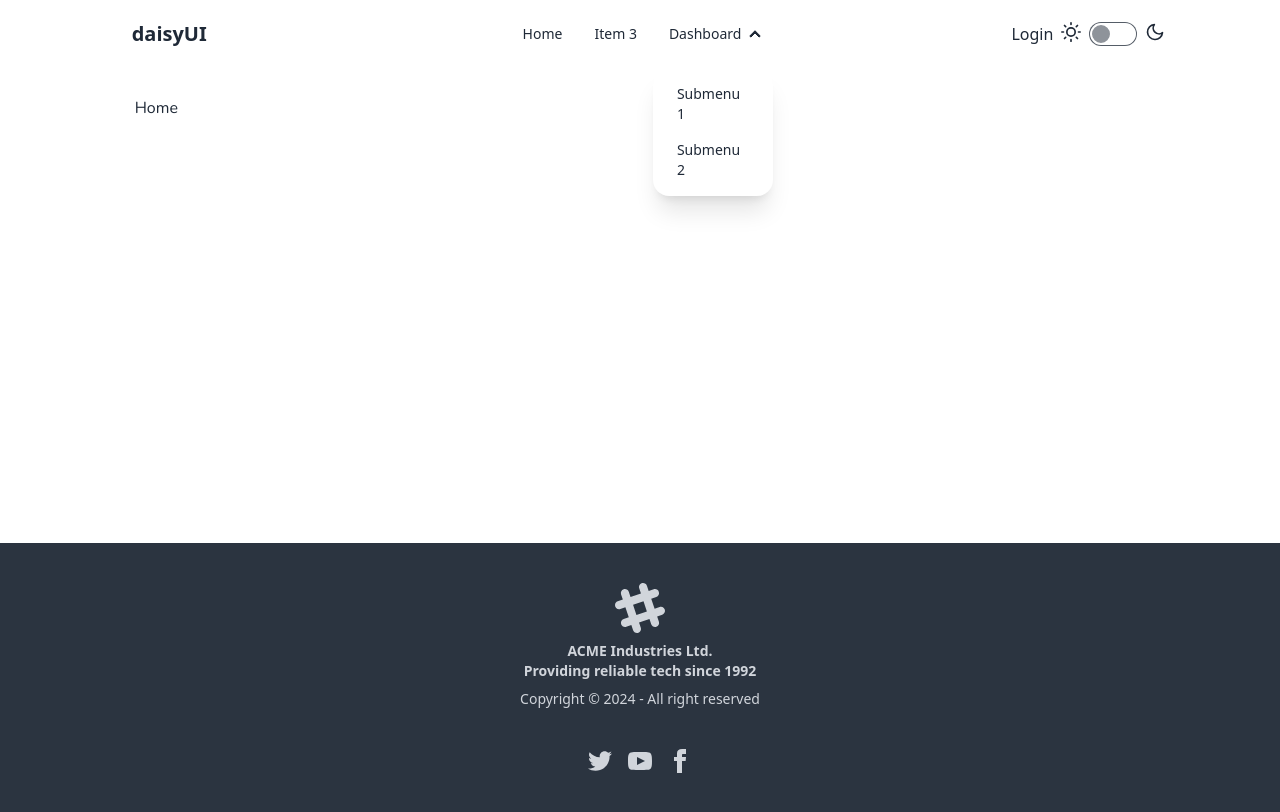
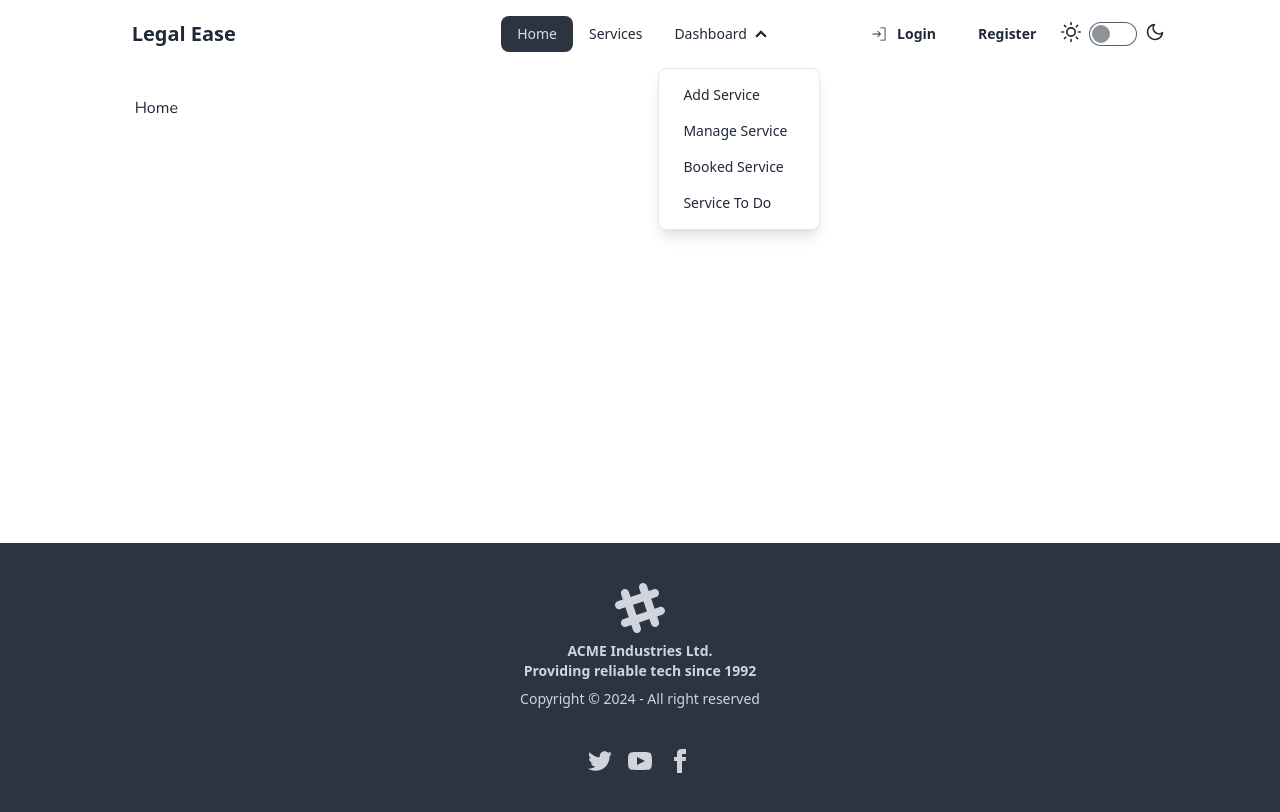
Before and after one commit to shafiul-tonoy/LegalEase, a React (Vite) app: page / in a window 1280 px wide. Both pictures are taken after a click on the heading "Dashboard". Built offline with nearby package versions, Linux system fonts and the light colour scheme; no server answers.

Commit message:
authProvider fixed

```diff
--- a/package.json
+++ b/package.json
@@ -10,6 +10,7 @@
     "preview": "vite preview"
   },
   "dependencies": {
+    "axios": "^1.7.9",
     "firebase": "^11.1.0",
     "react": "^18.3.1",
     "react-dom": "^18.3.1",
--- /dev/null
+++ b/src/components/Loading.jsx
@@ -0,0 +1,7 @@
+export default function Loading() {
+    return (
+      <div className="flex min-h-screen justify-center items-center">
+        <span className="loading loading-bars loading-lg"></span>
+      </div>
+    );
+  }
--- a/src/components/Navbar.jsx
+++ b/src/components/Navbar.jsx
@@ -1,24 +1,46 @@
 import ThemeToggle from "./ThemeToggle";
+import { Link, NavLink } from "react-router-dom";
+import useAuth from "../hooks/useAuth";
+import { PiSignOutLight, PiSignInLight } from "react-icons/pi";
 
 export default function Navbar() {
+  const { user, logout } = useAuth();
   const navItems = (
     <>
-      <li>
-        <a>Home</a>
+      <li className= '' >
+        <NavLink to="/" className="text-linksColor">
+          Home
+        </NavLink>
       </li>
       <li>
-        <a>Item 3</a>
+        <NavLink to="/services" className="text-linksColor">
+          Services
+        </NavLink>
       </li>
     </>
   );
   const dropdownItems = (
     <>
-      <li>
-        <a>hello 1</a>
-      </li>
-      <li>
-        <a>Submenu 2</a>
-      </li>
+    <li className= 'w-36' >
+      <Link to="/">
+        Add Service
+      </Link>
+    </li>
+    <li>
+      <Link to="/">
+        Manage Service
+      </Link>
+    </li>
+    <li>
+      <Link to="/">
+        Booked Service
+      </Link>
+    </li>
+    <li>
+      <Link to="/">
+         Service To Do
+      </Link>
+    </li>
     </>
   );
 
@@ -45,16 +67,18 @@ export default function Navbar() {
             </div>
             <ul
               tabIndex={0}
-              className="menu menu-sm dropdown-content bg-base-100 rounded-box z-[1] mt-3 w-52 p-2 shadow"
+              className="menu menu-sm dropdown-content bg-base-100 rounded-box z-[1] mt-3  p-2 shadow"
             >
               {navItems}
               <li>
                 <a>Dashboard</a>
-                <ul className="p-2">{dropdownItems}</ul>
+                <ul className="p-2 ">{dropdownItems}</ul>
               </li>
             </ul>
           </div>
-          <a className="btn btn-ghost text-xl">daisyUI</a>
+          <Link to="/" className="btn btn-ghost text-xl">
+            Legal Ease
+          </Link>
         </div>
         <div className="navbar-center hidden lg:flex">
           <ul className="menu menu-horizontal px-1">
@@ -62,13 +86,8 @@ export default function Navbar() {
             <li>
               <details>
                 <summary>Dashboard</summary>
-                <ul className="p-2">
-                  <li>
-                    <a>Submenu 1</a>
-                  </li>
-                  <li>
-                    <a>Submenu 2</a>
-                  </li>
+                <ul className="p-2 border rounded-lg bg-base-100 shadow-lg">
+                  {dropdownItems}
                 </ul>
               </details>
             </li>
@@ -76,7 +95,40 @@ export default function Navbar() {
         </div>
         <div className="navbar-end">
           <div className="flex flex-col gap-2 md:flex-row items-center justify-center">
-            <a>Login</a>
+            {user && user?.email ? (
+              <div className="flex items-center gap-1">
+                <div
+                  className="tooltip  tooltip-left"
+                  data-tip={user.displayName}
+                >
+                  <img
+                    src={user.photoURL}
+                    alt="image"
+                    className="w-10 h-10 rounded-full object-cover object-top"
+                  ></img>
+                </div>
+
+                <button
+                  className="btn btn-ghost text-linksColor"
+                  onClick={logout}
+                >
+                  Logout
+                  <PiSignOutLight />
+                </button>
+              </div>
+            ) : (
+              <>
+                <Link to="/login" className="btn btn-ghost ">
+                  {" "}
+                  <PiSignInLight size="18" />
+                  <span className="text-linksColor">Login</span>
+                </Link>
+                <Link to="/register" className="btn btn-ghost ">
+                  {" "}
+                  <span className="text-linksColor">Register</span>
+                </Link>
+              </>
+            )}
             <ThemeToggle />
           </div>
         </div>
--- /dev/null
+++ b/src/hooks/useAxios.jsx
@@ -0,0 +1,15 @@
+import { useMemo } from "react";
+import axios from "axios";
+
+const useAxios = () => {
+  const axiosInstance = useMemo(() => {
+    return axios.create({
+      baseURL: "http://localhost:5000",
+      withCredentials: true,
+    });
+  }, []);
+
+  return axiosInstance;
+};
+
+export default useAxios;
--- /dev/null
+++ b/src/hooks/useAxiosSecure.jsx
@@ -0,0 +1,36 @@
+import axios from 'axios'
+import useAuth from './useAuth'
+import { useEffect } from 'react'
+import { useNavigate } from 'react-router-dom'
+
+const axiosSecure = axios.create({
+  baseURL: "http://localhost:5000",
+  withCredentials: true,
+})
+
+const useAxiosSecure = () => {
+  const navigate = useNavigate()
+  const { logOut } = useAuth()
+  useEffect(() => {
+    axiosSecure.interceptors.response.use(
+      res => {
+        return res
+      },
+      async error => {
+        console.log(
+          'error caught from our very own axios interceptor-->',
+          error.response
+        )
+        if (error.response.status === 401 || error.response.status === 403) {
+          // logout
+          logOut()
+          // navigate to login
+          navigate('/login')
+        }
+      }
+    )
+  }, [logOut, navigate])
+  return axiosSecure
+}
+
+export default useAxiosSecure
--- a/src/pages/Login.jsx
+++ b/src/pages/Login.jsx
@@ -1,7 +1,16 @@
 import { FcGoogle } from "react-icons/fc";
 import { useForm } from "react-hook-form";
+import { Link, useLocation, useNavigate } from "react-router-dom";
+import useAuth from "../hooks/useAuth";
+import { success } from "../utility/toastMsg";
+import { useState } from "react";
 
 export default function Login() {
+  const { login, setUser, signInWithGoogle } = useAuth();
+  const [error, setError] = useState("");
+  const location = useLocation();
+  const Navigate = useNavigate();
+
   const {
     register,
     handleSubmit,
@@ -9,7 +18,30 @@ export default function Login() {
   } = useForm();
 
   const onSubmit = (data) => {
-    console.log(data); // Replace with your login logic
+    const email = data.email;
+    const password = data.password;
+
+    login(email, password)
+      .then((result) => {
+        const user = result.user;
+        setUser(user);
+        Navigate(location?.state ? location.state : "/");
+        success();
+      })
+      .catch((err) => setError(err.code)); // Replace with your login logic
+  };
+
+  //   google signin
+
+  const handleGoogleSignIn = () => {
+    signInWithGoogle()
+      .then((result) => {
+        const user = result.user;
+        setUser(user);
+        Navigate(location?.state ? location.state : "/");
+        success();
+      })
+      .catch((err) => setError(err.code));
   };
 
   return (
@@ -33,7 +65,9 @@ export default function Login() {
               {...register("email", { required: "Email is required" })}
             />
             {errors.email && (
-              <p className="text-sm text-red-500 mt-1">{errors.email.message}</p>
+              <p className="text-sm text-red-500 mt-1">
+                {errors.email.message}
+              </p>
             )}
           </div>
           <div className="mb-4">
@@ -52,9 +86,16 @@ export default function Login() {
               {...register("password", { required: "Password is required" })}
             />
             {errors.password && (
-              <p className="text-sm text-red-500 mt-1">{errors.password.message}</p>
+              <p className="text-sm text-red-500 mt-1">
+                {errors.password.message}
+              </p>
             )}
           </div>
+          {error && (
+            <p className="text-sm font-semibold text-red-500 my-2">
+              ** {error}
+            </p>
+          )}
           <button
             type="submit"
             className="w-full px-4 py-2 text-white bg-blue-500 rounded-lg hover:bg-blue-600 focus:outline-none focus:ring-2 focus:ring-blue-500"
@@ -71,6 +112,7 @@ export default function Login() {
             className="w-full
             px-4 py-2 text-black bg-gray-200 rounded-lg hover:bg-gray-300 focus:outline-none focus:ring-2
              focus:ring-gray-400 flex items-center justify-center gap-2"
+            onClick={handleGoogleSignIn}
           >
             <FcGoogle size="16" />
             Sign in with Google
@@ -78,9 +120,9 @@ export default function Login() {
         </div>
         <p className="mt-4 text-sm text-center text-gray-600">
           Don&apos;t have an account?{" "}
-          <a href="/register" className="text-blue-500 hover:underline">
-            Register here
-          </a>
+          <Link to="/register" className="font-semibold text-blue-500">
+            Register
+          </Link>
         </p>
       </div>
     </div>
--- a/src/pages/Register.jsx
+++ b/src/pages/Register.jsx
@@ -1,6 +1,6 @@
 import { FcGoogle } from "react-icons/fc";
 import { useForm } from "react-hook-form";
-import {  useState } from "react";
+import { useState } from "react";
 import { Link, useNavigate } from "react-router-dom";
 import useAuth from "../hooks/useAuth";
 import { success } from "../utility/toastMsg";
@@ -32,7 +32,7 @@ export default function Register() {
         })
           .then(() => {
             navigate("/");
-            success()
+            success();
           })
           .catch((err) => setError(err.code));
       })
@@ -48,7 +48,7 @@ export default function Register() {
       .then((result) => {
         const user = result.user;
         setUser(user);
-        success()
+        success();
         navigate(location?.state ? location.state : "/");
       })
       .catch((err) => setError(err.code));
@@ -170,9 +170,9 @@ export default function Register() {
 
         <p className="mt-4 text-sm text-center text-gray-600">
           Already have an account?{" "}
-          <a href="/login" className="text-blue-500 hover:underline">
-            Login here
-          </a>
+          <Link to="/login" className="font-semibold text-blue-500">
+            Login
+          </Link>
         </p>
       </div>
     </div>
--- /dev/null
+++ b/src/pages/Services.jsx
@@ -0,0 +1,11 @@
+import { Helmet } from "react-helmet-async";
+
+export default function Services() {
+  return (
+    <>
+      <Helmet>
+        <title>LE | Services</title>
+      </Helmet>
+    </>
+  );
+}
--- a/src/providers/AuthProvider.jsx
+++ b/src/providers/AuthProvider.jsx
@@ -9,10 +9,11 @@ import {
   updateProfile,
   signInWithPopup,
   GoogleAuthProvider,
-
 } from "firebase/auth";
 
 import auth from "../firebase/firebase.config";
+
+import axios from "../hooks/useAxios";
 
 export const AuthContext = createContext();
 
@@ -42,7 +43,7 @@ export default function AuthProvider({ children }) {
   //logout
   const logout = () => {
     setLoading(true);
-    success()
+    success();
     return signOut(auth);
   };
 
@@ -52,16 +53,38 @@ export default function AuthProvider({ children }) {
     return updateProfile(auth.currentUser, updatedData);
   };
 
+  //use effect
+  // useEffect(() => {
+  //   const unsubscribe = onAuthStateChanged(auth, (currentUser) => {
+  //     setUser(currentUser);
+  //     setLoading(false);
+  //   });
 
+  //   return () => unsubscribe();
+  // }, []);
 
-  //use effect
   useEffect(() => {
-    const unsubscribe = onAuthStateChanged(auth, (currentUser) => {
+    const unsubscribe = onAuthStateChanged(auth, async (currentUser) => {
+      console.log("CurrentUser -->", currentUser);
       setUser(currentUser);
-      setLoading(false);
+
+      try {
+        if (currentUser?.email) {
+          const { data } = await axios.post("/jwt", {
+            email: currentUser.email,
+          });
+          console.log("JWT Response -->", data);
+        } else {
+          await axios.get("/logout");
+        }
+      } catch (error) {
+        console.error("Error during auth state change handling:", error);
+      } finally {
+        setLoading(false);
+      }
     });
 
-    return () => unsubscribe();
+    return unsubscribe; // Cleanup subscription
   }, []);
 
   const authInfo = {
@@ -73,7 +96,6 @@ export default function AuthProvider({ children }) {
     user,
     setUser,
     signInWithGoogle,
-
   };
 
   return (
```
Also changed, not shown: src/routes/Router.jsx (+6 -1 lines), 1 other file (tests, documents, lock files or other folders).
